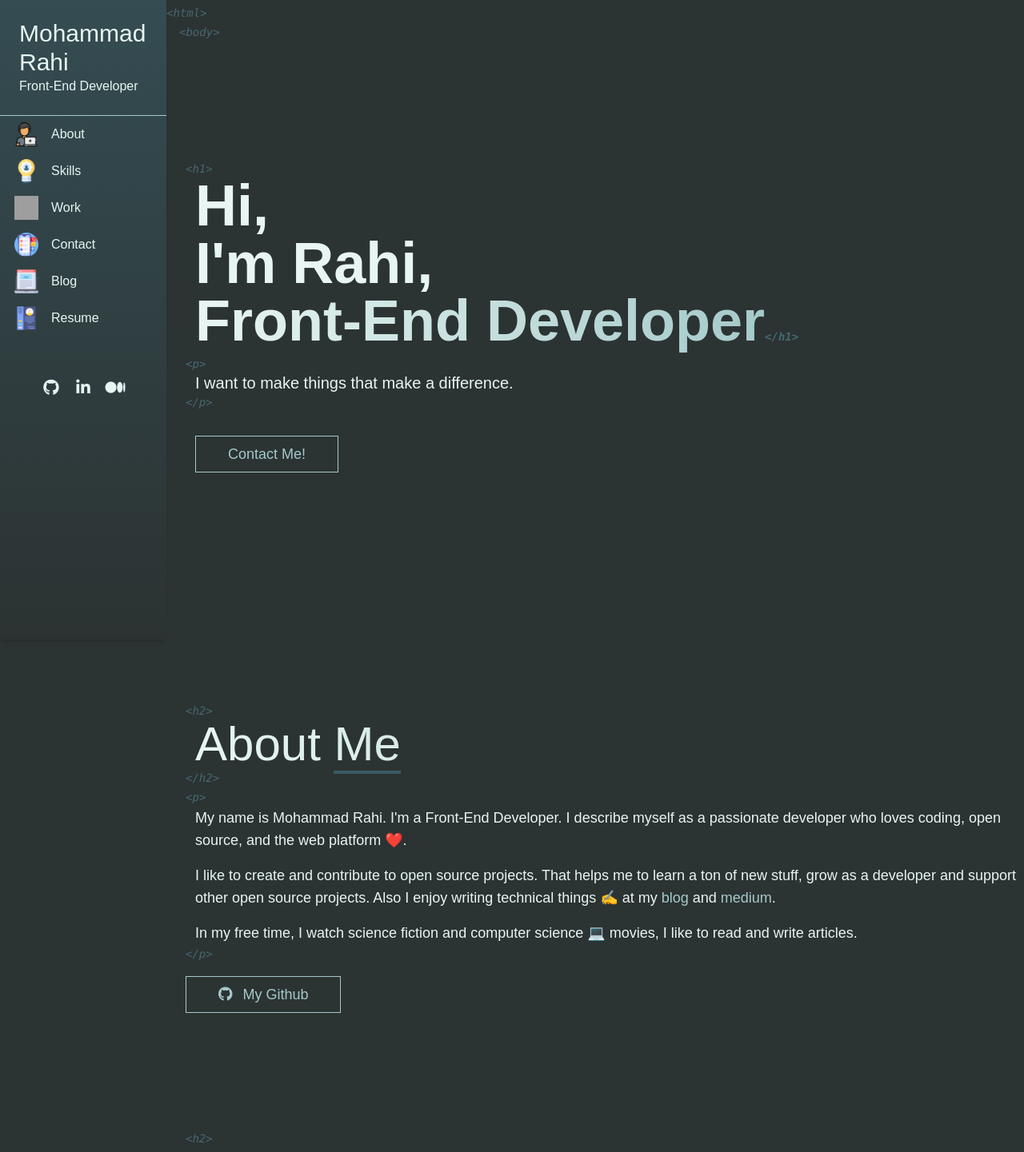
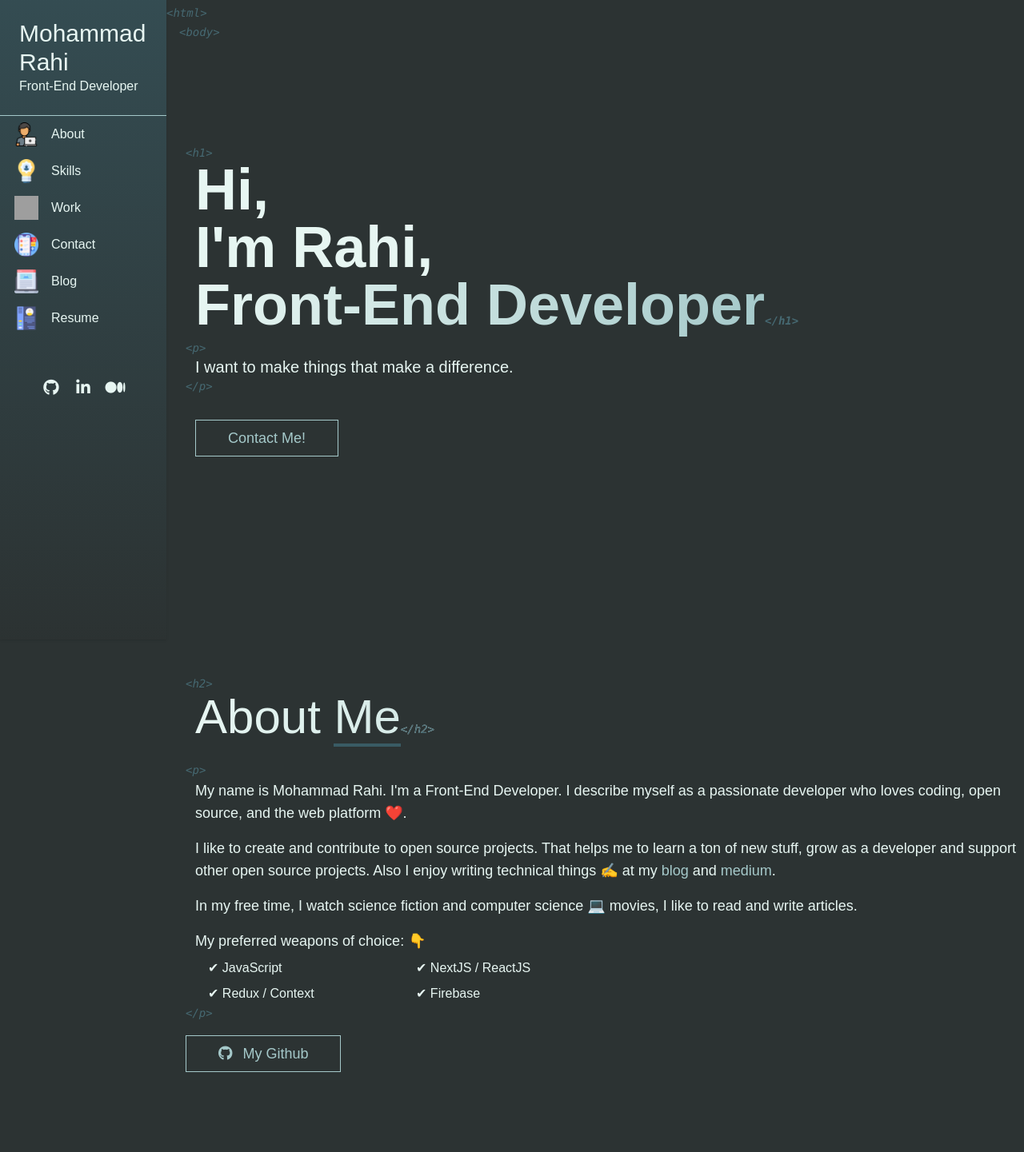
Before and after one commit to mohammad-rahi/mohammadrahi, a Next.js app: page / in a window 1280 px wide. Shown: the top 1441 px of the page at 80% size. Built offline with nearby package versions, Linux system fonts and the light colour scheme; grey boxes are pictures that could not be loaded.

Commit message:
Make more effective aboutus

```diff
--- /dev/null
+++ b/components/Footer.jsx
@@ -0,0 +1,16 @@
+function Footer() {
+    return (
+        <footer className="footer">
+            <div className="">
+                <div className="">
+                    <span>Back to Top</span>
+                </div>
+                <div>
+
+                </div>
+            </div>
+        </footer>
+    )
+}
+
+export default Footer
--- a/components/Layout.jsx
+++ b/components/Layout.jsx
@@ -1,6 +1,7 @@
 import { useRouter } from 'next/router';
 import React from 'react'
 import Code from './Code'
+import Footer from './Footer';
 import Sidebar from './Sidebar'
 
 function Layout({ children }) {
@@ -52,6 +53,7 @@ function Layout({ children }) {
                         <Code element="body" open={false} />
                     </div>
                     <Code element="html" open={false} />
+                    {/* <Footer /> */}
                 </main>
 
             </div>
--- a/components/Sidebar.jsx
+++ b/components/Sidebar.jsx
@@ -49,8 +49,8 @@ function Sidebar({ isClicked, setIsClicked }) {
 
     return (
         <>
-            <div onClick={falseHandler} className={`${isClicked && "right-0 bg-[#00000080]"} fixed top-0 left-0 bottom-0 z-40 transition lg:hidden`}></div>
-            <div className={`${isClicked ? "left-0" : "-left-56"} lg:left-0 fixed top-0 min-h-screen w-52 shadow-md bg-secondary-bg font-light z-50 my_transition sidebar`}>
+            <div onClick={falseHandler} className={`${isClicked && "right-0 bg-[#00000080]"} fixed top-0 left-0 bottom-0 z-40 my_transition lg:hidden`}></div>
+            <div className={`${isClicked ? "left-0" : "-left-56"} lg:left-0 fixed top-0 min-h-screen w-52 shadow bg-secondary-bg font-light z-50 my_transition sidebar`}>
                 <div className="overflow-y-auto">
                     <ul className="flex flex-col select-none">
                         <li
--- a/pages/about.jsx
+++ b/pages/about.jsx
@@ -10,23 +10,35 @@ const About = () => {
                 <title>Mohammad Rahi: About</title>
             </Head>
 
-            <div className='flex flex-col w-full h-[85vh] justify-center'>
+            <div className='flex flex-col w-full min-h-screen justify-center'>
                 {/* <Code element="about"> */}
                 <div>
-                    <Code element="h2">
-                        <h2 className='text-5xl lg:text-6xl text-transparent bg-gradient-to-r from-primary-text to-secondary-text bg-clip-text'>About <span className='border-b-4 border-secondary-bg'>Me</span></h2>
+                    <Code element="h2" close={false}>
+                        <h2 className='text-5xl lg:text-6xl text-transparent bg-gradient-to-r from-primary-text to-secondary-text bg-clip-text'>About <span className='border-b-4 border-secondary-bg'>Me</span>
+                            <Code element="h2" open={false} />
+                        </h2>
                     </Code>
                     <br />
                     <Code element="p">
                         <div className='text-lg'>
-                            <p>
+                            <p className='mb-4'>
                                 My name is Mohammad Rahi. I&apos;m a Front-End Developer. I describe myself as a passionate developer who loves coding, open source, and the web platform ❤️.
                             </p>
-                            <p className='my-4'>
+                            <p className='mb-4'>
                                 I like to create and contribute to open source projects. That helps me to learn a ton of new stuff, grow as a developer and support other open source projects. Also I enjoy writing technical things ✍️ at my <a className='text-secondary-text hover:underline' href="https://tech-sheet.blogspot.com" target="_blank" rel='noreferrer'>blog</a> and <a className='text-secondary-text hover:underline' href="https://medium.com/@mohammadrahi" target="_blank" rel='noreferrer'>medium</a>.
                             </p>
-                            <p>In my free time, I watch science fiction and computer science 💻 movies, I like to read and write articles.</p>
+
+                            <p className='mb-4'>In my free time, I watch science fiction and computer science 💻 movies, I like to read and write articles.</p>
+
+                            <p className='mb-2'>My preferred weapons of choice: 👇</p>
                         </div>
+
+                        <ul className='grid grid-cols-2 gap-2 ml-4 max-w-lg'>
+                            <li>✔ JavaScript</li>
+                            <li>✔ NextJS / ReactJS</li>
+                            <li>✔ Redux / Context</li>
+                            <li>✔ Firebase</li>
+                        </ul>
                     </Code>
                     <br />
                     <a href="https://github.com/mohammad-rahi" target="_blank" rel="noreferrer" className='py-4'>
--- a/pages/contact.jsx
+++ b/pages/contact.jsx
@@ -26,7 +26,7 @@ function contact() {
             action="mailto:mohammadrahi003@gmail.com"
             encType='text/plain'
             method='POST'>
-            <div className='grid grid-cols-2 gap-4 mb-8'>
+            <div className='grid grid-cols-1 sm:grid-cols-2 gap-4 mb-8'>
               <div className='border focus-within:border-2 border-primary-text hover:border-secondary-text focus-within:border-secondary-text flex flex-col'>
                 <label htmlFor="name" className='p-1 select-none text-sm'>Name</label>
                 <input type="text" id='name' name='name' className='bg-transparent focus:outline-none pl-1' />
--- a/pages/index.jsx
+++ b/pages/index.jsx
@@ -43,7 +43,7 @@ const Index = () => {
         <title>Mohammad Rahi</title>
       </Head>
 
-      <div className="flex flex-col w-full h-[85vh] justify-center">
+      <div className="flex flex-col w-full min-h-[80vh] justify-center">
 
         <Code element="h1" close={false}>
           <h1 className="text-5xl xl:text-7xl font-bold">Hi, <br /> I&apos;m Rahi, <br /> <span className="text-transparent bg-gradient-to-r from-primary-text to-secondary-text bg-clip-text">Front-End Developer</span>
--- a/pages/skills.jsx
+++ b/pages/skills.jsx
@@ -131,11 +131,13 @@ function Skills() {
 
       <div className='flex flex-col justify-center w-full min-h-screen py-2'>
         <Code element="skills">
-          <div className='py-2'>
-            <Card title="HTML" />
-            <Card title="CSS" />
-            <Card title="JavaScript" />
-            <Card title="Other" />
+          <div className='flex flex-col justify-center items-center w-full min-h-screen py-2'>
+            <div className='py-2'>
+              <Card title="HTML" />
+              <Card title="CSS" />
+              <Card title="JavaScript" />
+              <Card title="Other" />
+            </div>
           </div>
         </Code>
       </div>
--- a/styles/globals.css
+++ b/styles/globals.css
@@ -73,7 +73,7 @@ code {
 }
 
 .my_transition {
-  transition-duration: 150ms !important;
+  transition-duration: 250ms !important;
 }
 
 .work_image {
@@ -100,6 +100,11 @@ code {
   backdrop-filter: blur(12px);
 }
 
+.footer {
+  background: linear-gradient(to right, rgba(57, 91, 100, .65), rgba(44, 51, 51, .65));
+  background: linear-gradient(to right, var(--bg-primary), var(--bg-secondary));
+}
+
 .sidebar {
   background: linear-gradient(to bottom, rgba(57, 91, 100, .65), rgba(44, 51, 51, .65));
   /* background: linear-gradient(to bottom, var(--bg-secondary), var(--bg-primary)); */
```
